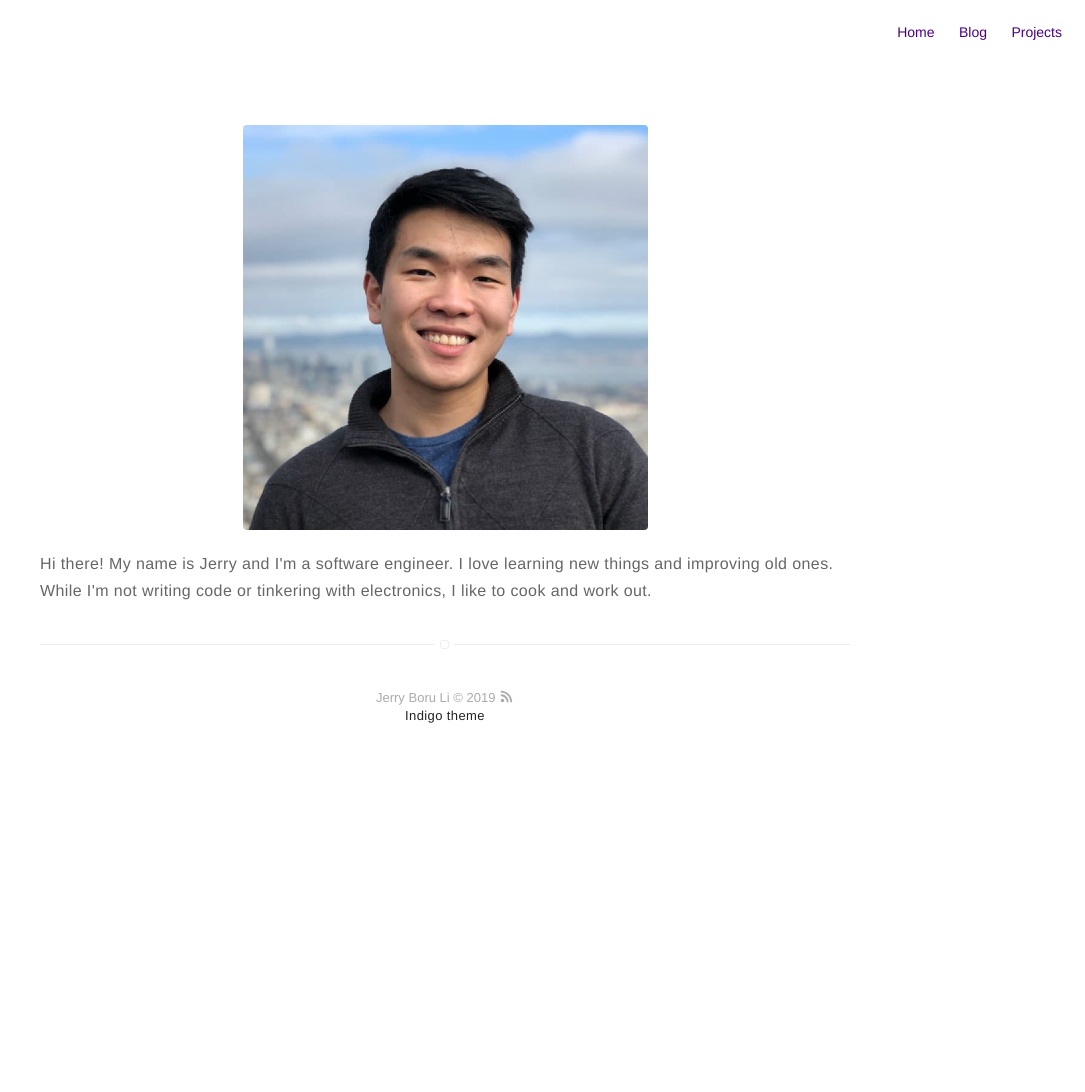
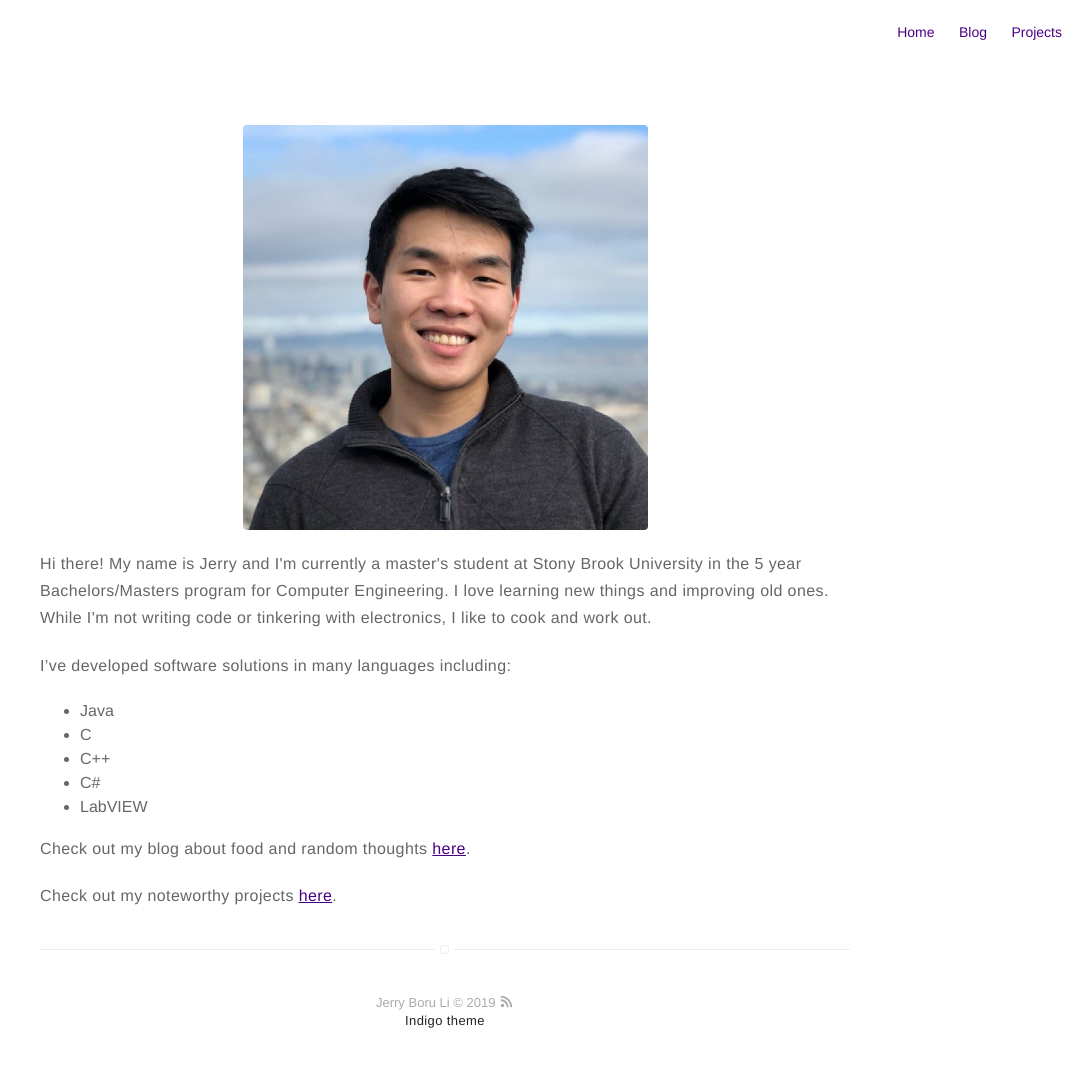
Before and after one commit to JerryBLi/jerrybli.github.io, a Jekyll site: the page built from about.md, in a window 1280 px wide. Shown: the whole page, without its empty margins (195-1280 px from the left). Built offline with Jekyll 4.4.1, drawn with Linux system fonts in a browser that asks for light colours; before the commit the page ends 900 px from its top, so only the background shows below that.

Commit message:
Update about.md

```diff
--- a/about.md
+++ b/about.md
@@ -4,6 +4,16 @@ layout: page
 ---
 ![Profile Image]({{ site.url }}/{{ site.picture }})
 
-<p>Hi there! My name is Jerry and I'm a software engineer. I love learning new things and
-improving old ones. While I'm not writing code or tinkering with electronics, I like to cook
-and work out. </p>
+<p>Hi there! My name is Jerry and I'm currently a master's student at Stony Brook University in the 5 year Bachelors/Masters program for Computer Engineering. I love learning new things and improving old ones. While I'm not writing code or tinkering with electronics, I like to cook and work out. </p>
+
+I've developed software solutions in many languages including:
+* Java
+* C
+* C++
+* C#
+* LabVIEW
+
+
+Check out my blog about food and random thoughts [here](https://www.boruli.com/blog/).
+
+Check out my noteworthy projects [here](https://www.boruli.com/projects/).
```
